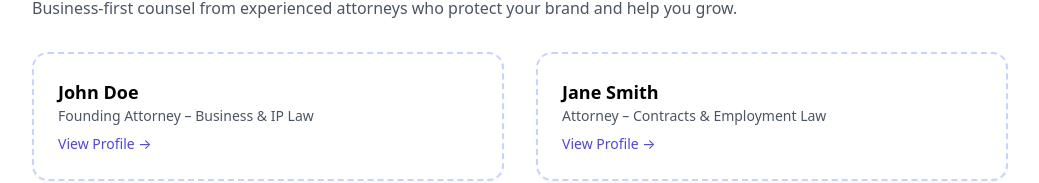
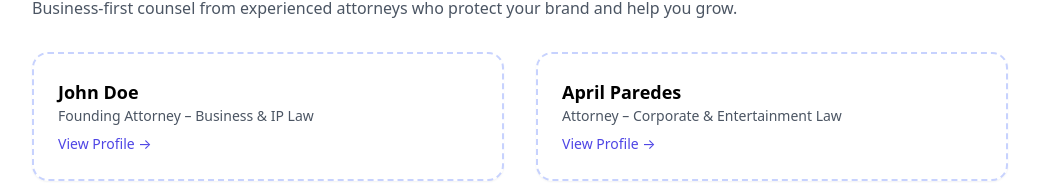
Before and after one commit to ajdreams17/Ascentlegal, a Next.js app: page /about in a window 1280 px wide. Shown: the part 608-791 px from the top of the page, without its empty margins (120-1159 px from the left). Built offline with nearby package versions, Linux system fonts and the light colour scheme.

Commit message:
Update page.jsx

```diff
--- a/app/about/page.jsx
+++ b/app/about/page.jsx
@@ -8,7 +8,7 @@ export const metadata = {
 
 const attorneys = [
   { name: "John Doe", role: "Founding Attorney – Business & IP Law", slug: "john-doe" },
-  { name: "Jane Smith", role: "Attorney – Contracts & Employment Law", slug: "jane-smith" },
+  { name: "April Paredes", role: "Attorney – Corporate & Entertainment Law", slug: "april-paredes" },
 ];
 
 export default function AboutPage() {
```
